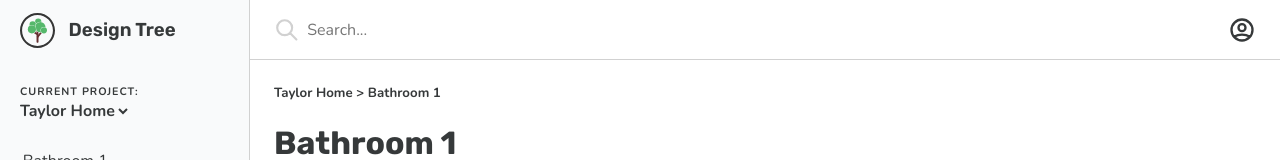
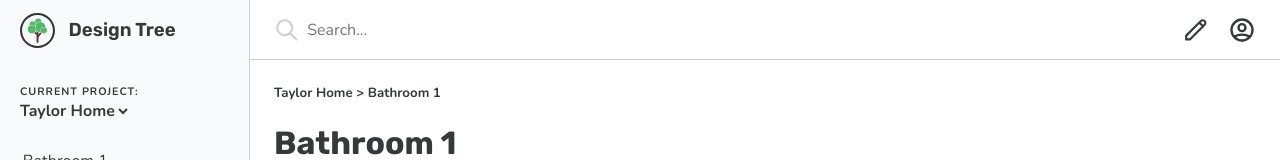
Before and after one commit to peter-yhc/design-tree-web, a React app: page /#/bathroom-1 in a window 1280 px wide. Shown: the top 160 px of the page. Built offline with nearby package versions, Linux system fonts and the light colour scheme.

Commit message:
edit dialog wip

```diff
--- a/src/pages/CategoryPage.tsx
+++ b/src/pages/CategoryPage.tsx
@@ -13,10 +13,13 @@ import a10 from 'assets/images/10.png';
 import a11 from 'assets/images/11.png';
 import a12 from 'assets/images/12.png';
 import { Type } from 'typescript';
+import { useSelector } from 'react-redux';
+import { Redirect } from 'react-router-dom';
 import BaseContainer from './components/base-container/BaseContainer';
 import PreviewTile from './components/preview-tile/PreviewTile';
 import BreadCrumbs from './components/bread-crumbs/BreadCrumbs';
 import PageTitle from './components/page-title/PageTitle';
+import { RootState } from '../store';
 
 const TileContainer = styled.section`
   column-count: 5;
@@ -52,6 +55,12 @@ function shuffleArray(array: Array<Type>) {
 }
 
 export default function CategoryPage() {
+  const activeProjectId = useSelector((state: RootState) => state.system.activeProjectId);
+
+  if (!activeProjectId) {
+    return <Redirect to="/dashboard" />;
+  }
+
   const images = [a01, a02, a03, a04, a05, a06, a07, a08, a09, a10, a11, a12];
   shuffleArray([...images, ...images]);
   const randomImages = images.splice(0, Math.floor(Math.random() * (images.length + 1)));
--- a/src/pages/components/base-container/BaseContainer.tsx
+++ b/src/pages/components/base-container/BaseContainer.tsx
@@ -1,7 +1,8 @@
 import React from 'react';
 import styled from 'styled-components';
 import SideNav from 'pages/components/side-nav/SideNav';
-import { SearchIcon, UserCircleIcon } from '@heroicons/react/outline';
+import { SearchIcon, UserCircleIcon, PencilIcon } from '@heroicons/react/outline';
+import EditDialog from '../edit-dialog/EditDialog';
 
 const Container = styled.div`
   height: 100%;
@@ -74,6 +75,7 @@ export default function BaseContainer({ children }: BaseContainerProps) {
           <SearchField placeholder="Search..." />
         </SearchBox>
         <SecondaryLinks>
+          <EditDialog />
           <UserCircle />
         </SecondaryLinks>
       </Header>
--- /dev/null
+++ b/src/pages/components/edit-dialog/EditDialog.tsx
@@ -0,0 +1,43 @@
+import { PencilIcon } from '@heroicons/react/outline';
+import React, { useState } from 'react';
+import styled from 'styled-components';
+
+const Container = styled.div`
+  position: relative;
+  display: flex;
+  height: 100%;
+  align-items: center;
+  margin-right: ${(props) => props.theme.outerSpacing.small};
+`;
+
+const EditButton = styled.button`
+  display: flex;
+  cursor: pointer;
+  border: 0;
+  background-color: transparent;
+`;
+
+const Dialog = styled.div`
+  position: absolute;
+  border: 1px solid red;
+  top: 100%;
+  right: 50%;
+  transform: translateX(50%);
+`;
+
+export default function EditDialog() {
+  const [dialogHidden, setDialogHidden] = useState(true);
+
+  return (
+    <Container>
+      <EditButton onClick={() => setDialogHidden(!dialogHidden)}>
+        <PencilIcon width="1.6em" />
+      </EditButton>
+      <Dialog hidden={dialogHidden}>
+        <span>Move</span>
+        <span>Delete</span>
+        <span>Copy</span>
+      </Dialog>
+    </Container>
+  );
+}
```
